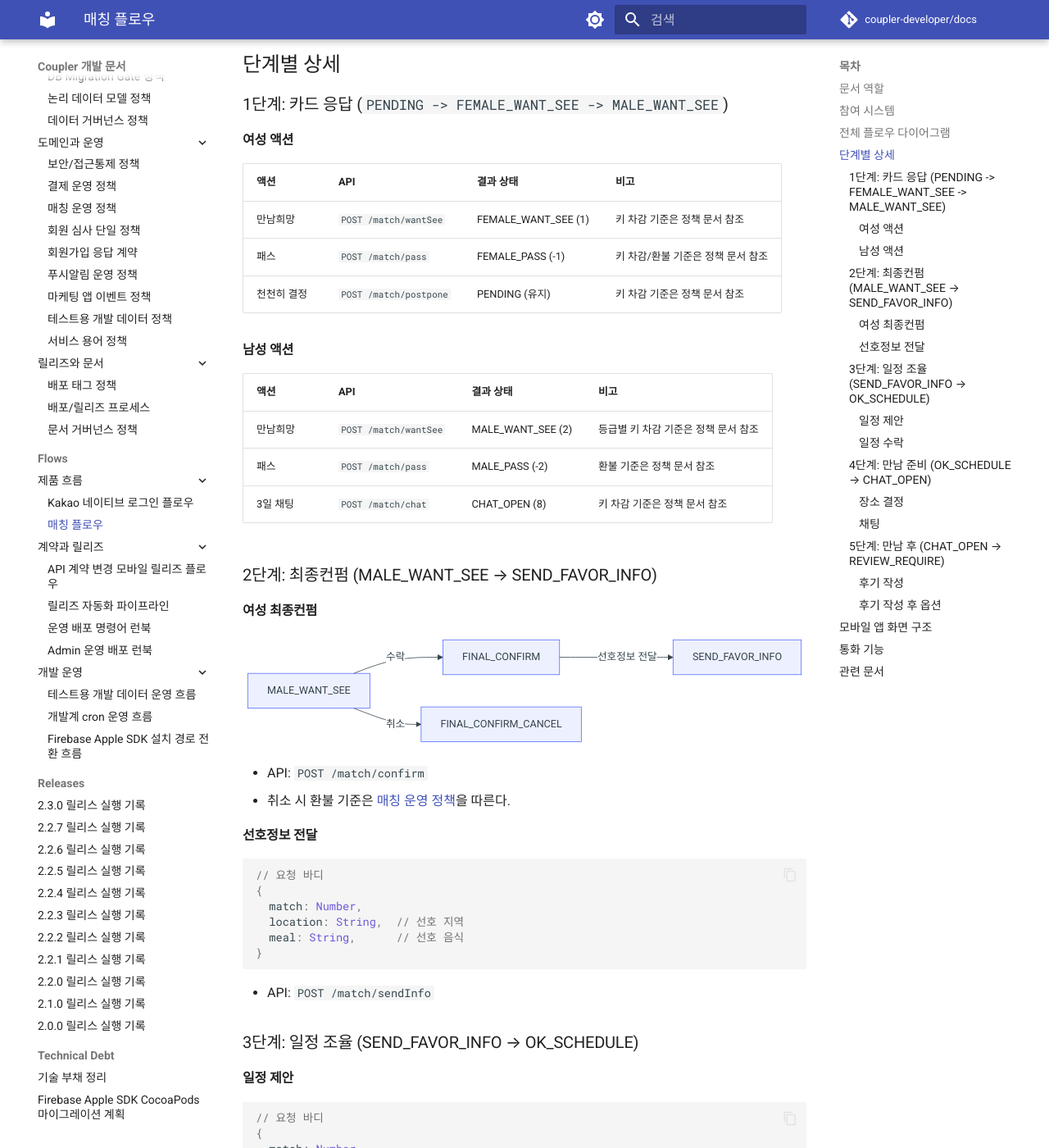
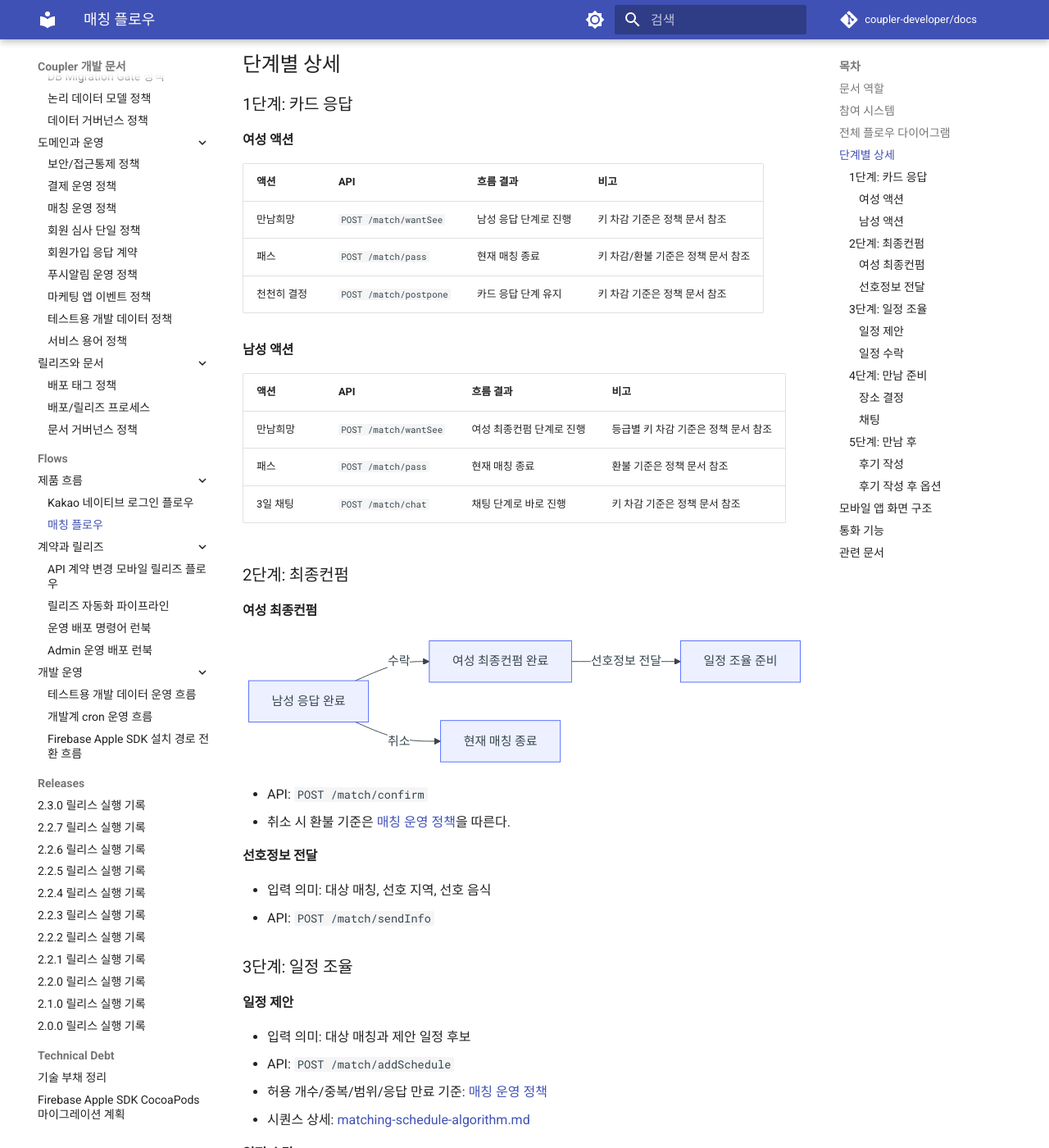
Before and after one commit to coupler-developer/docs, an MkDocs documentation site: the page built from content/flows/cross-project/matching-flow.md, in a window 1280 px wide and 1400 px high, scrolled down 1851 px. Shown: the whole window at 82% size. Built offline with MkDocs 1.6.1 and Material for MkDocs 9.7.7, drawn with Linux system fonts in a browser that asks for light colours; comment, search, counter and statistics services are not loaded; some of the changed text lies outside the part shown.

Commit message:
docs: 매칭과 라운지 계약 중복 정리
Reason:
- 완료된 라운지 전환 절차와 매칭 상태·wire schema가 안정 문서에 중복되어 최신 계약과 어긋날 위험이 있었다.

Changes:
- 라운지의 완료된 cutover 절차를 제거하고 레거시 데이터의 현행 해석만 남겼다.
- 매칭 흐름은 의미 기반 단계와 endpoint만 유지하고 상태 코드·요청 바디 복제를 제거했다.

How:
- 정책 문서와 Swagger·controller를 계약 SoT로 연결하고 흐름 문서의 책임을 사용자 단계 설명으로 제한했다.

Tests:
- docs 표준 Gate 통과 (구조·lifecycle·회귀 테스트·lint·strict build)

````diff
--- a/content/flows/cross-project/matching-flow.md
+++ b/content/flows/cross-project/matching-flow.md
@@ -9,7 +9,8 @@
 
 사용자가 매칭 카드를 받고 만남까지 진행하는 전체 플로우를 정리한 문서이다.
 상태값, 키 차감/환불, 일정 검증의 원문 SoT는 [매칭 운영 정책](../../policy/matching-ops-policy.md)을 따른다.
-요청 예시는 흐름 이해용이며, 실제 wire field는 `coupler-api/swagger/app/v1/match.yaml`과 `coupler-api/controller/app/v1/match.ts`를 기준으로 본다.
+단계별 입력은 흐름 이해에 필요한 의미만 설명한다. 실제 wire field는
+`coupler-api/swagger/app/v1/match.yaml`과 `coupler-api/controller/app/v1/match.ts`를 기준으로 본다.
 
 ## 참여 시스템
 
@@ -69,33 +70,33 @@ sequenceDiagram
 
 ## 단계별 상세
 
-### 1단계: 카드 응답 (`PENDING -> FEMALE_WANT_SEE -> MALE_WANT_SEE`)
+### 1단계: 카드 응답
 
 #### 여성 액션
 
-| 액션 | API | 결과 상태 | 비고 |
+| 액션 | API | 흐름 결과 | 비고 |
 |------|-----|----------|------|
-| 만남희망 | `POST /match/wantSee` | FEMALE_WANT_SEE (1) | 키 차감 기준은 정책 문서 참조 |
-| 패스 | `POST /match/pass` | FEMALE_PASS (-1) | 키 차감/환불 기준은 정책 문서 참조 |
-| 천천히 결정 | `POST /match/postpone` | PENDING (유지) | 키 차감 기준은 정책 문서 참조 |
+| 만남희망 | `POST /match/wantSee` | 남성 응답 단계로 진행 | 키 차감 기준은 정책 문서 참조 |
+| 패스 | `POST /match/pass` | 현재 매칭 종료 | 키 차감/환불 기준은 정책 문서 참조 |
+| 천천히 결정 | `POST /match/postpone` | 카드 응답 단계 유지 | 키 차감 기준은 정책 문서 참조 |
 
 #### 남성 액션
 
-| 액션 | API | 결과 상태 | 비고 |
+| 액션 | API | 흐름 결과 | 비고 |
 |------|-----|----------|------|
-| 만남희망 | `POST /match/wantSee` | MALE_WANT_SEE (2) | 등급별 키 차감 기준은 정책 문서 참조 |
-| 패스 | `POST /match/pass` | MALE_PASS (-2) | 환불 기준은 정책 문서 참조 |
-| 3일 채팅 | `POST /match/chat` | CHAT_OPEN (8) | 키 차감 기준은 정책 문서 참조 |
+| 만남희망 | `POST /match/wantSee` | 여성 최종컨펌 단계로 진행 | 등급별 키 차감 기준은 정책 문서 참조 |
+| 패스 | `POST /match/pass` | 현재 매칭 종료 | 환불 기준은 정책 문서 참조 |
+| 3일 채팅 | `POST /match/chat` | 채팅 단계로 바로 진행 | 키 차감 기준은 정책 문서 참조 |
 
-### 2단계: 최종컨펌 (MALE_WANT_SEE → SEND_FAVOR_INFO)
+### 2단계: 최종컨펌
 
 #### 여성 최종컨펌
 
 ```mermaid
 flowchart LR
-    A[MALE_WANT_SEE] -->|수락| B[FINAL_CONFIRM]
-    A -->|취소| C[FINAL_CONFIRM_CANCEL]
-    B -->|선호정보 전달| D[SEND_FAVOR_INFO]
+    A[남성 응답 완료] -->|수락| B[여성 최종컨펌 완료]
+    A -->|취소| C[현재 매칭 종료]
+    B -->|선호정보 전달| D[일정 조율 준비]
 ```
 
 - API: `POST /match/confirm`
@@ -103,57 +104,28 @@ flowchart LR
 
 #### 선호정보 전달
 
-```javascript
-// 요청 바디
-{
-  match: Number,
-  location: String,  // 선호 지역
-  meal: String,      // 선호 음식
-}
-```
-
+- 입력 의미: 대상 매칭, 선호 지역, 선호 음식
 - API: `POST /match/sendInfo`
 
-### 3단계: 일정 조율 (SEND_FAVOR_INFO → OK_SCHEDULE)
+### 3단계: 일정 조율
 
 #### 일정 제안
 
-```javascript
-// 요청 바디
-{
-  match: Number,
-  schedule: 'YYYY-MM-DD,YYYY-MM-DD,...',
-}
-```
-
+- 입력 의미: 대상 매칭과 제안 일정 후보
 - API: `POST /match/addSchedule`
 - 허용 개수/중복/범위/응답 만료 기준: [매칭 운영 정책](../../policy/matching-ops-policy.md)
 - 시퀀스 상세: [matching-schedule-algorithm.md](../../architecture/matching-schedule-algorithm.md)
 
 #### 일정 수락
 
-```javascript
-// 요청 바디
-{
-  id: Number,  // 선택한 일정 ID
-}
-```
-
+- 입력 의미: 선택한 일정
 - API: `POST /match/acceptSchedule`
 
-### 4단계: 만남 준비 (OK_SCHEDULE → CHAT_OPEN)
+### 4단계: 만남 준비
 
 #### 장소 결정
 
-```javascript
-// 요청 바디
-{
-  match: Number,
-  location: String,
-  address: String,
-}
-```
-
+- 입력 의미: 대상 매칭과 만남 장소
 - API: `POST /match/setLocation`
 - 카카오맵 API 활용: `GET /match/searchLocation`
 
@@ -168,22 +140,11 @@ flowchart LR
 | `POST /match/chat/leave` | 채팅방 나가기 |
 | `POST /match/chat/changeSchedule` | 일정 변경 |
 
-### 5단계: 만남 후 (CHAT_OPEN → REVIEW_REQUIRE)
+### 5단계: 만남 후
 
 #### 후기 작성
 
-```javascript
-// 요청 바디
-{
-  match: Number,
-  meet: 'Y' | 'N',
-  look: Number,
-  difficult: 'Y' | 'N',
-  happy: 'Y' | 'N',
-  comment: String,
-}
-```
-
+- 입력 의미: 대상 매칭, 만남 여부와 후기
 - API: `POST /match/writeReview`
 - 보상 기준은 [매칭 운영 정책](../../policy/matching-ops-policy.md)을 따른다.
 
````
Also changed, not shown: content/architecture/lounge-system.md (+8 -31 lines).
